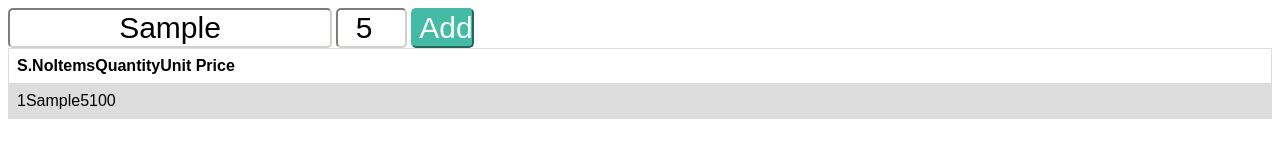
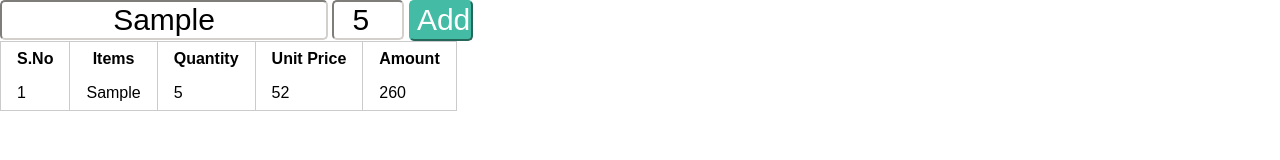
Before and after one commit to ArvinthC3000/iPredict-UD, a plain HTML site: page index.html in a window 1280 px wide. Both pictures are taken after typing "Sample", "5" into the empty fields and a click on the input "Add". Drawn offline with nearby package versions, Linux system fonts and the light colour scheme.

Commit message:
amount value calculated from logic

```diff
--- a/app.js
+++ b/app.js
@@ -5,46 +5,45 @@ let amount = [];
 addItem = () => {
     let item = document.getElementById("item").value;
     let qnty = document.getElementById("qnty").value;
-    let bill = document.createElement("table");
-    bill.setAttribute("id", "bill");
-    document.body.appendChild(bill);
 
         if (startFlag == false){
-            let tableRow = document.createElement("tr");
-            tableRow.setAttribute("id", "tableRow");
-            let th = document.createElement("th");
-            th.setAttribute("id", "yy")
-            let td = document.createElement("td");
-            td.setAttribute("id", "xx")
+            let tHead = document.createElement("thead");
+            let tR = document.createElement("tr");
+            tHead.appendChild(tR);
 
-            let head = ["S.No", "Items", "Quantity", "Unit Price", "Amount"];
-
-            for(i=0; i<4; i++){
+            for(i=0; i<5; i++){
+                let head = ["S.No", "Items", "Quantity", "Unit Price", "Amount"];
+                let tH = document.createElement("th");
                 let content = document.createTextNode(head[i]);
-                console.log(head[i]);
-                th.appendChild(content);
+                tH.appendChild(content);
+                tR.appendChild(tH);
             }
-            tableRow.appendChild(th);
-            bill.appendChild(tableRow);
+            let bill = document.getElementById("bill");
+            bill.appendChild(tR);
             startFlag += 1;
         }
+
         else{
             void(0);
         }
 
-        let tableRow = document.createElement("tr");
-        tableRow.setAttribute("id", "tableRow");
-        let td = document.createElement("td");
-        td.setAttribute("id", "xx")
+    let tBody = document.createElement("tbody");
+    let tR = document.createElement("tr");
+    tBody.appendChild(tR);
+    let unitPrice = Math.floor(Math.random()*100);
+    let amnt = unitPrice*qnty;
+    amount.push(amnt);
 
-        let head = [startFlag, item, qnty, 100, 200];
+        for(i=0; i<5; i++){
+            let data = [startFlag, item, qnty, unitPrice, amnt];
+            let tD = document.createElement("td");
+            let content = document.createTextNode(data[i]);
+            tD.appendChild(content);
+            tR.appendChild(tD);
+        }
 
-        for(i=0; i<4; i++){
-            let content = document.createTextNode(head[i]);
-            td.appendChild(content);
-        }
-        tableRow.appendChild(td);
-        bill.appendChild(tableRow);
+        let bill = document.getElementById("bill");
+        bill.appendChild(tR);
         startFlag += 1;
 }
 
--- a/index.html
+++ b/index.html
@@ -6,13 +6,16 @@
     <meta http-equiv="X-UA-Compatible" content="ie=edge">
     <title>Billing</title>
     <link rel="stylesheet" href="style.css">
+    <link rel="stylesheet" href="https://unpkg.com/purecss@1.0.1/build/pure-min.css" integrity="sha384-oAOxQR6DkCoMliIh8yFnu25d7Eq/PHS21PClpwjOTeU2jRSq11vu66rf90/cZr47" crossorigin="anonymous">
 </head>
 <body>
     <div id="main">
         <input id="item" type="text" class="inputItem">
         <input id="qnty" type="number" min="0" class="inputQnty">
         <input id="submit" type="submit" value="Add" class="submit">
+        <table id="bill" class="pure-table"></table>
     </div>
+
 </body>
     <script src="app.js"></script>
 </html>
--- a/style.css
+++ b/style.css
@@ -35,19 +35,3 @@
     outline: none;
     color: #ffffff;
 }
-
-table {
-    font-family: arial, sans-serif;
-    border-collapse: collapse;
-    width: 100%;
-}
-
-td, th {
-    border: 1px solid #dddddd;
-    text-align: left;
-    padding: 8px;
-}
-
-tr:nth-child(even) {
-    background-color: #dddddd;
-}
```
